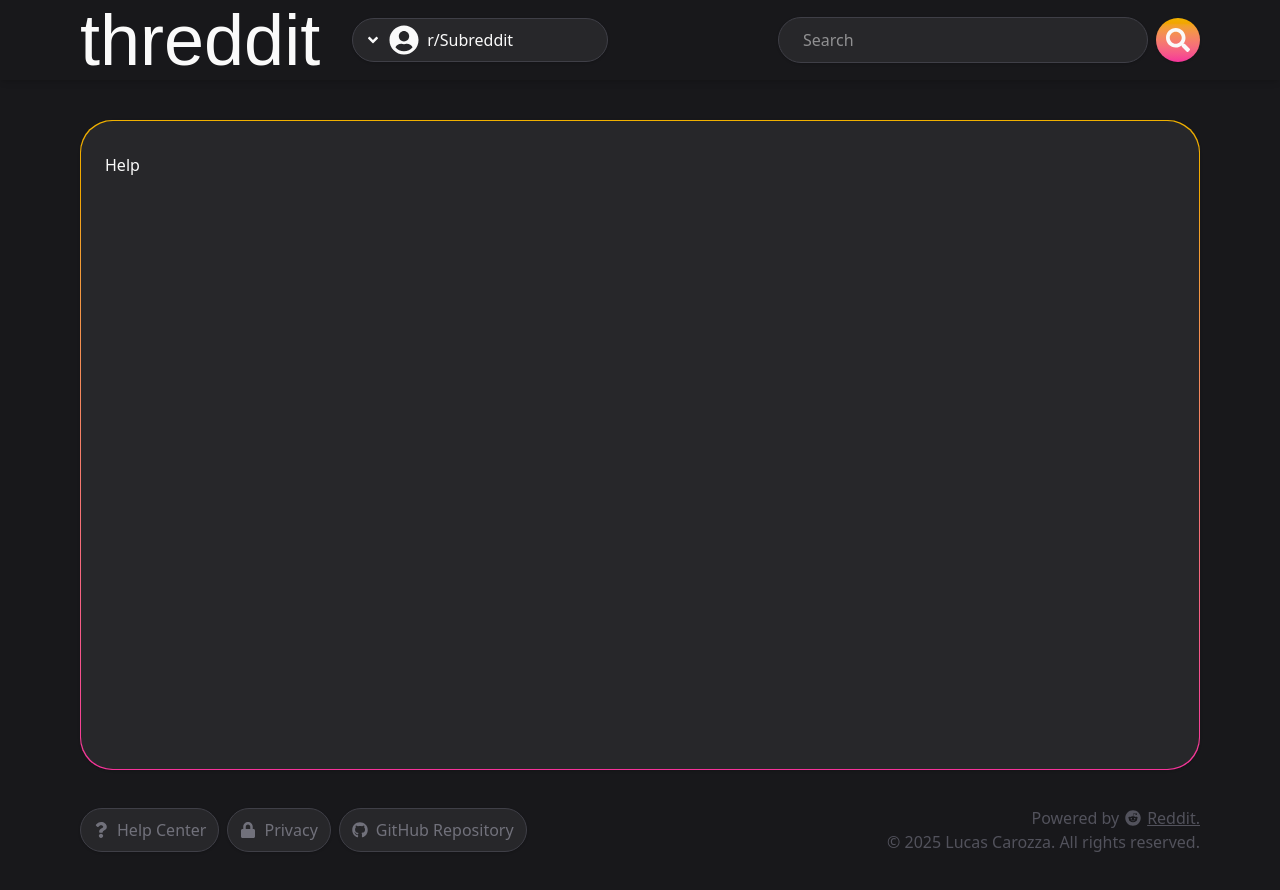
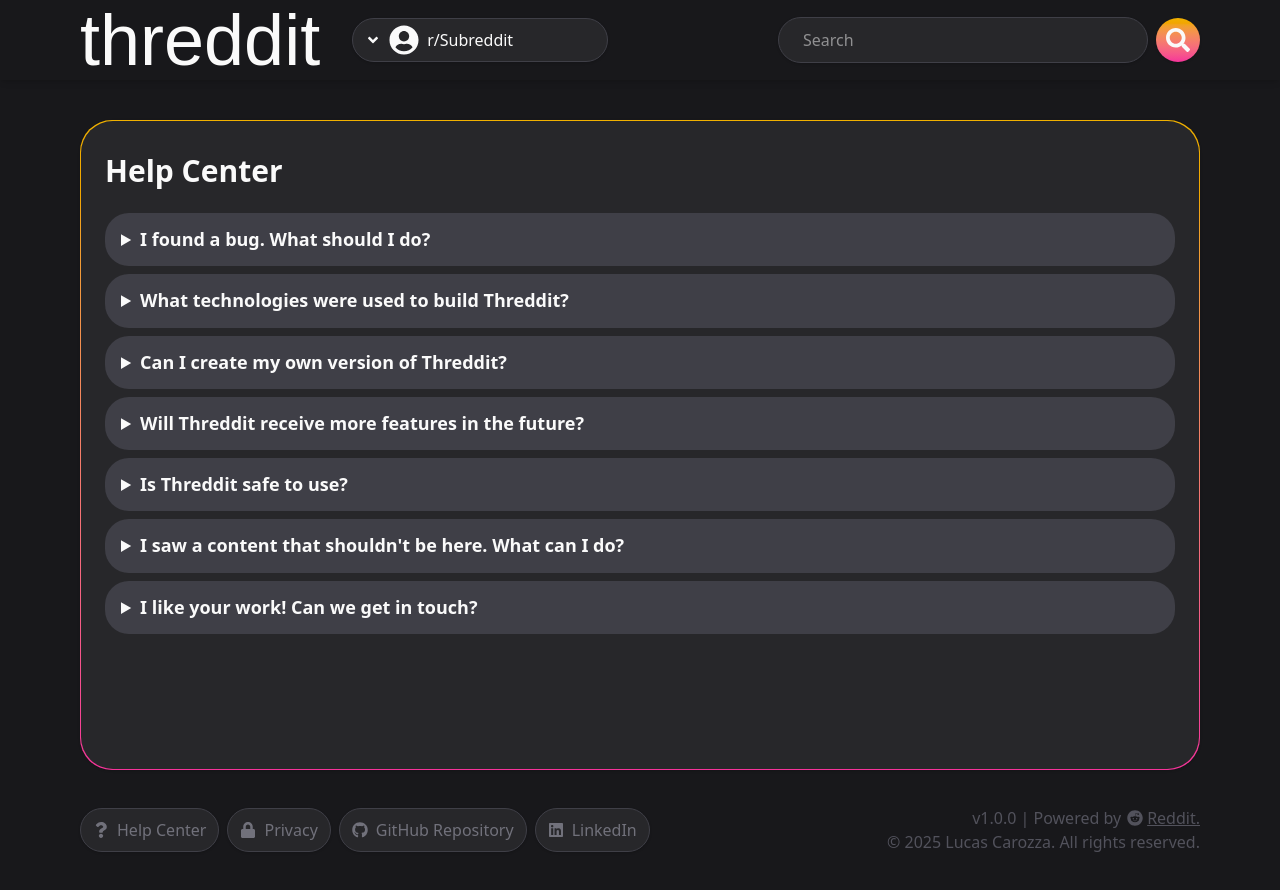
Before and after one commit to lucascarozza/nextjs-threddit, a Next.js app: page /help-center in a window 1280 px wide. Built offline with nearby package versions, Linux system fonts and the light colour scheme; a web font is replaced by a local one.

Commit message:
Update button styles, footer and help center page

```diff
--- a/src/Components/Button/Button.tsx
+++ b/src/Components/Button/Button.tsx
@@ -24,7 +24,7 @@ const ButtonRoot = ({
   return (
     <button
       type="button"
-      className={`inline-flex items-center justify-center h-11 min-w-11 gap-2 px-3 py-2 bg-zinc-800 border-1 border-zinc-700 rounded-full transition-all hover:bg-gradient-to-t hover:from-pink-500 hover:to-yellow-500 hover:text-zinc-50 hover:cursor-pointer ${className}`}
+      className={`inline-flex items-center justify-center h-11 min-w-11 gap-2 px-3 py-2 overflow-hidden text-nowrap bg-zinc-800 border-1 border-zinc-700 rounded-full transition-all hover:bg-gradient-to-t hover:from-pink-500 hover:to-yellow-500 hover:text-zinc-50 hover:cursor-pointer ${className}`}
       {...props}
     >
       {children}
--- a/src/Components/Footer/Footer.tsx
+++ b/src/Components/Footer/Footer.tsx
@@ -1,10 +1,16 @@
 import Link from "next/link";
-import { FaGithub, FaLock, FaQuestion, FaReddit } from "react-icons/fa";
+import {
+  FaGithub,
+  FaLinkedin,
+  FaLock,
+  FaQuestion,
+  FaReddit,
+} from "react-icons/fa";
 import { Button } from "../Button/Button";
 
 const Footer: React.FC = () => {
   return (
-    <footer className="flex h-50 flex-col items-center justify-center gap-4 px-4 md:h-30 md:flex-row md:justify-between lg:px-20">
+    <footer className="flex h-50 flex-col items-center justify-center gap-6 md:gap-4 px-4 md:h-30 md:flex-row md:justify-between lg:px-20">
       <div className="inline-flex items-center justify-center gap-2 text-zinc-500">
         <Link href={"/help-center"}>
           <Button.Root
@@ -38,13 +44,33 @@ const Footer: React.FC = () => {
             aria-label="GitHub Repository (opens in new tab)"
           >
             <Button.Icon icon={FaGithub} />
-            <Button.Text className="hidden sm:block">GitHub Repository</Button.Text>
+            <Button.Text className="hidden sm:block">
+              GitHub Repository
+            </Button.Text>
+          </Button.Root>
+        </a>
+
+        <a
+          href="https://linkedin.com/in/lucascarozza"
+          target="_blank"
+          rel="noopener noreferrer"
+        >
+          <Button.Root
+            title="LinkedIn"
+            className="shadow-sm transition-all hover:scale-105"
+            aria-label="LinkedIn (opens in new tab)"
+          >
+            <Button.Icon icon={FaLinkedin} />
+            <Button.Text className="hidden sm:block">LinkedIn</Button.Text>
           </Button.Root>
         </a>
       </div>
-      <div className="flex w-auto flex-col items-center text-zinc-600 md:items-end">
+      <div className="flex w-auto flex-col items-center text-end text-zinc-600 md:items-end">
         <span className="flex items-center justify-center gap-1.5">
-          <p>Powered by</p>
+          <p>
+            <span>v1.0.0</span> | Powered by
+          </p>
+          <span className="flex items-center justify-center gap-1 transition-colors hover:text-orange-500">
             <FaReddit aria-hidden="true" />
             <a
               href="https://www.reddit.com/"
@@ -56,6 +82,7 @@ const Footer: React.FC = () => {
               Reddit.
             </a>
           </span>
+        </span>
         <p>&copy; 2025 Lucas Carozza. All rights reserved.</p>
       </div>
     </footer>
--- /dev/null
+++ b/src/app/help-center/faqData.ts
@@ -0,0 +1,37 @@
+export const faq = [
+  {
+    question: "I found a bug. What should I do?",
+    answer:
+      "As an independent developer, I'm aware that issues may occasionally happen. If you encounter a bug, please report it by creating an issue on Threddit's GitHub repository. This allows me to investigate and address the problem. Additionally, since Threddit relies on Reddit's public JSON API, you might occasionally run into CORS policy issues, which typically result in a 403 error. Unfortunately, this is beyond my control. If this happens, simply wait a few minutes and refresh the page — things should return to normal.",
+  },
+  {
+    question: "What technologies were used to build Threddit?",
+    answer:
+      "Threddit was built using TypeScript, React, Next.js, Tailwind CSS, Redux Toolkit, and Radix UI. The source code is publicly available on my GitHub repository, and you can find a link to it at the bottom of the page. This is my first project using TypeScript, Next.js, and Tailwind, and as a mostly self-taught developer, I appreciate your understanding and support!",
+  },
+  {
+    question: "Can I create my own version of Threddit?",
+    answer:
+      "Absolutely! The name 'Threddit' isn't unique to this project—you'll find many others with the same name. If you decide to use any part of my code, I kindly ask that you credit me. You can review the app's license on my GitHub repository for more details.",
+  },
+  {
+    question: "Will Threddit receive more features in the future?",
+    answer:
+      "I'd love to add more features, but this is primarily a fun project for me to practice and improve my skills. While I don't plan to dedicate a lot of time or energy to it, I'm open to suggestions! If you'd like to contribute, feel free to clone the repository, make your changes, and submit a pull request. If the changes are functional and align with the project's goals, I'll merge them and credit you for your work.",
+  },
+  {
+    question: "Is Threddit safe to use?",
+    answer:
+      "Yes, Threddit is designed to be safe. The app does not collect any personal information or request sensitive input. I've also implemented input sanitization to prevent potential cyberattacks. While no system is completely immune to attacks, I regularly update dependencies and monitor for security issues. If you discover a vulnerability, please report it on GitHub so I can address it asap. Additionally, please note that Threddit will never ask for permissions like notifications, device access, or personal data. If you encounter anything suspicious, it is NOT from Threddit.",
+  },
+  {
+    question: "I saw a content that shouldn't be here. What can I do?",
+    answer:
+      "Threddit is a client that displays public content from Reddit. I don't curate or control the content you see — it's all pulled directly from Reddit. If you come across something inappropriate or offensive, please remember that it originates from Reddit users, not Threddit. Neither I nor Threddit endorse or take responsibility for the content displayed. If you have concerns, I recommend reporting the post directly on Reddit.",
+  },
+  {
+    question: "I like your work! Can we get in touch?",
+    answer:
+      "Oh hey, thank you! I'm glad you like my work. If you're interested in hiring me, seeing other projects, or just want to get in touch, feel free to reach out! You can find me on LinkedIn at linkedin.com/in/lucascarozza or check out my other projects on GitHub at github.com/lucascarozza. Looking forward to connecting!",
+  },
+];
--- a/src/app/help-center/page.tsx
+++ b/src/app/help-center/page.tsx
@@ -1,10 +1,27 @@
 import Card from "@/components/Card/Card";
+import { faq } from "./faqData";
 
 const HelpCenter: React.FC = () => {
   return (
     <section className="px-4 pt-6 md:pt-10 lg:px-20">
-      <Card outerClassName="w-full min-h-162" innerClassName="min-h-162 gap-6 px-6 py-8">
-        <p>Help</p>
+      <Card
+        outerClassName="w-full min-h-162"
+        innerClassName="min-h-162 gap-6 px-6 py-8"
+      >
+        <h2 className="text-3xl font-bold">Help Center</h2>
+
+        <div className="space-y-2 text-lg leading-relaxed">
+          {faq.map((item, index) => (
+            <details
+              key={index}
+              className="bg-zinc-700 px-4 py-3 rounded-3xl cursor-pointer"
+            >
+              <summary className="font-bold">{item.question}</summary>
+              <hr className="border-zinc-600 my-2" />
+              <p>{item.answer}</p>
+            </details>
+          ))}
+        </div>
       </Card>
     </section>
   );
```
Lines whose indentation alone changed are shown as unchanged.
